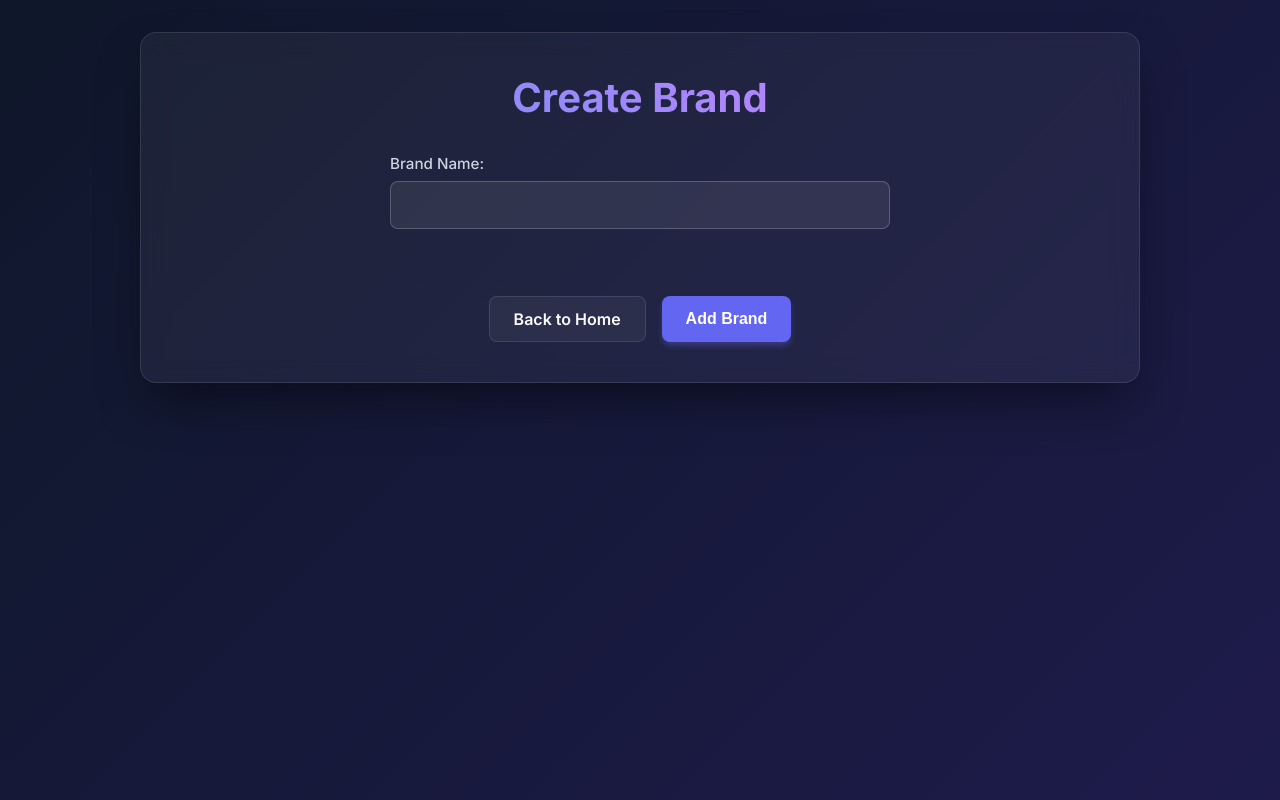
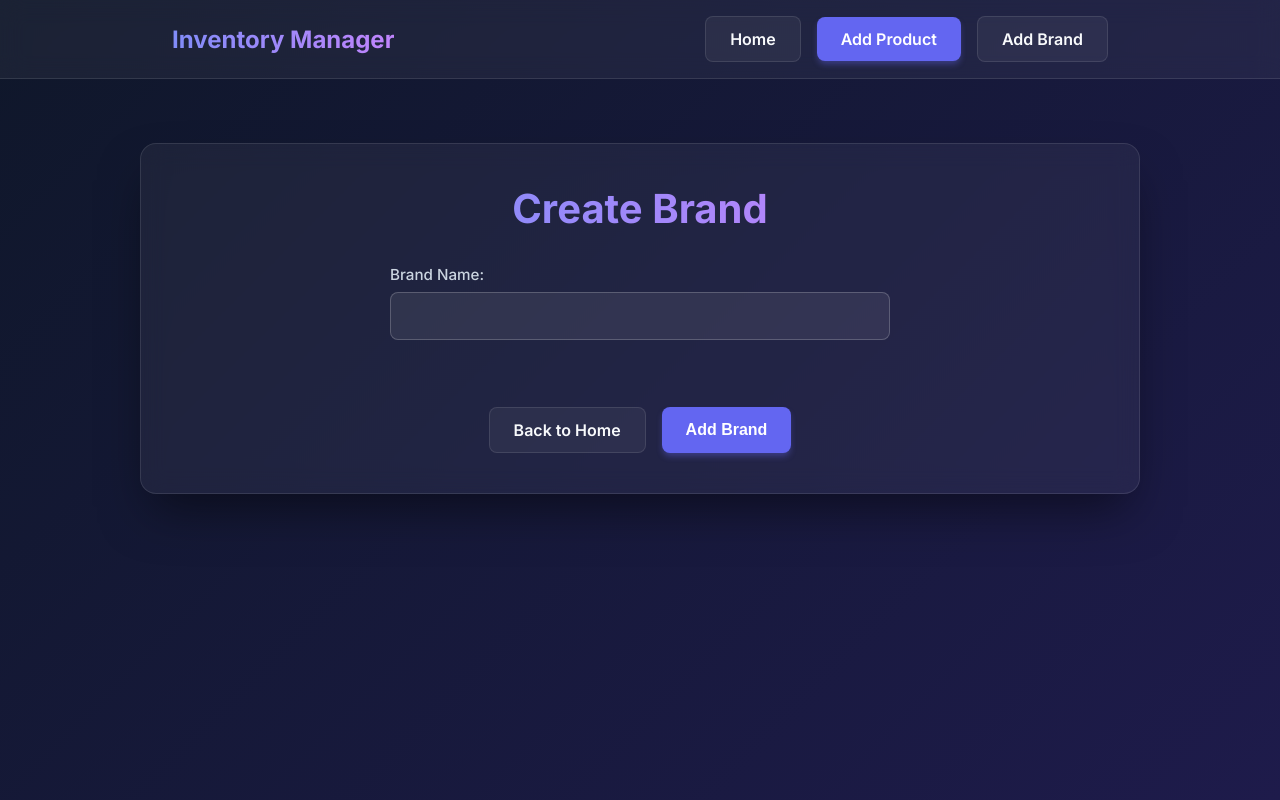
Before and after one commit to Jordhy-jpg/InventoryManager, a Django app: page /createBrand/ in a window 1280 px wide. Run offline with Django 5.2, Linux system fonts and the light colour scheme.

Commit message:
Add navbar with Home, Add Product, and Add Brand links
Co-authored-by: google-labs-jules[bot] <161369871+google-labs-jules[bot]@users.noreply.github.com>

```diff
--- a/InventoryManager/InvApp/static/InvApp/css/style.css
+++ b/InventoryManager/InvApp/static/InvApp/css/style.css
@@ -34,7 +34,59 @@ body {
     display: flex;
     flex-direction: column;
     align-items: center;
-    padding: 2rem;
+    padding: 0;
+}
+
+.container {
+    background: var(--glass-bg);
+    backdrop-filter: blur(12px);
+    -webkit-backdrop-filter: blur(12px);
+    border: 1px solid var(--glass-border);
+    border-radius: 16px;
+    padding: 2.5rem;
+    width: 100%;
+    max-width: 1000px;
+    box-shadow: 0 25px 50px -12px rgba(0, 0, 0, 0.5);
+    animation: slideUp 0.6s ease-out;
+    margin: 2rem auto;
+}
+
+/* Navbar */
+.navbar {
+    width: 100%;
+    background: var(--glass-bg);
+    backdrop-filter: blur(12px);
+    -webkit-backdrop-filter: blur(12px);
+    border-bottom: 1px solid var(--glass-border);
+    position: sticky;
+    top: 0;
+    z-index: 1000;
+    margin-bottom: 2rem;
+}
+
+.nav-content {
+    max-width: 1000px;
+    margin: 0 auto;
+    padding: 1rem 2rem;
+    display: flex;
+    justify-content: space-between;
+    align-items: center;
+}
+
+.nav-logo {
+    font-size: 1.5rem;
+    font-weight: 700;
+    text-decoration: none;
+    background: linear-gradient(to right, #818cf8, #c084fc);
+    -webkit-background-clip: text;
+    background-clip: text;
+    -webkit-text-fill-color: transparent;
+}
+
+.nav-links-container {
+    display: flex;
+    gap: 1rem;
+    align-items: center;
 }
 
 /* Typography */
@@ -51,18 +103,6 @@ h1 {
 }
 
 /* Glassmorphism Containers */
-.container {
-    background: var(--glass-bg);
-    backdrop-filter: blur(12px);
-    -webkit-backdrop-filter: blur(12px);
-    border: 1px solid var(--glass-border);
-    border-radius: 16px;
-    padding: 2.5rem;
-    width: 100%;
-    max-width: 1000px;
-    box-shadow: 0 25px 50px -12px rgba(0, 0, 0, 0.5);
-    animation: slideUp 0.6s ease-out;
-}
 
 .auth-container {
     max-width: 500px;
--- a/InventoryManager/InvApp/templates/InvApp/base.html
+++ b/InventoryManager/InvApp/templates/InvApp/base.html
@@ -8,6 +8,16 @@
     <link rel="stylesheet" href="{% static 'InvApp/css/style.css' %}">
 </head>
 <body>
+    <nav class="navbar">
+        <div class="nav-content">
+            <a href="{% url 'home' %}" class="nav-logo">Inventory Manager</a>
+            <div class="nav-links-container">
+                <a href="{% url 'home' %}" class="btn btn-secondary">Home</a>
+                <a href="{% url 'createProduct' %}" class="btn">Add Product</a>
+                <a href="{% url 'createBrand' %}" class="btn btn-secondary">Add Brand</a>
+            </div>
+        </div>
+    </nav>
     <div class="container">
         {% block content %}
         Content
```
